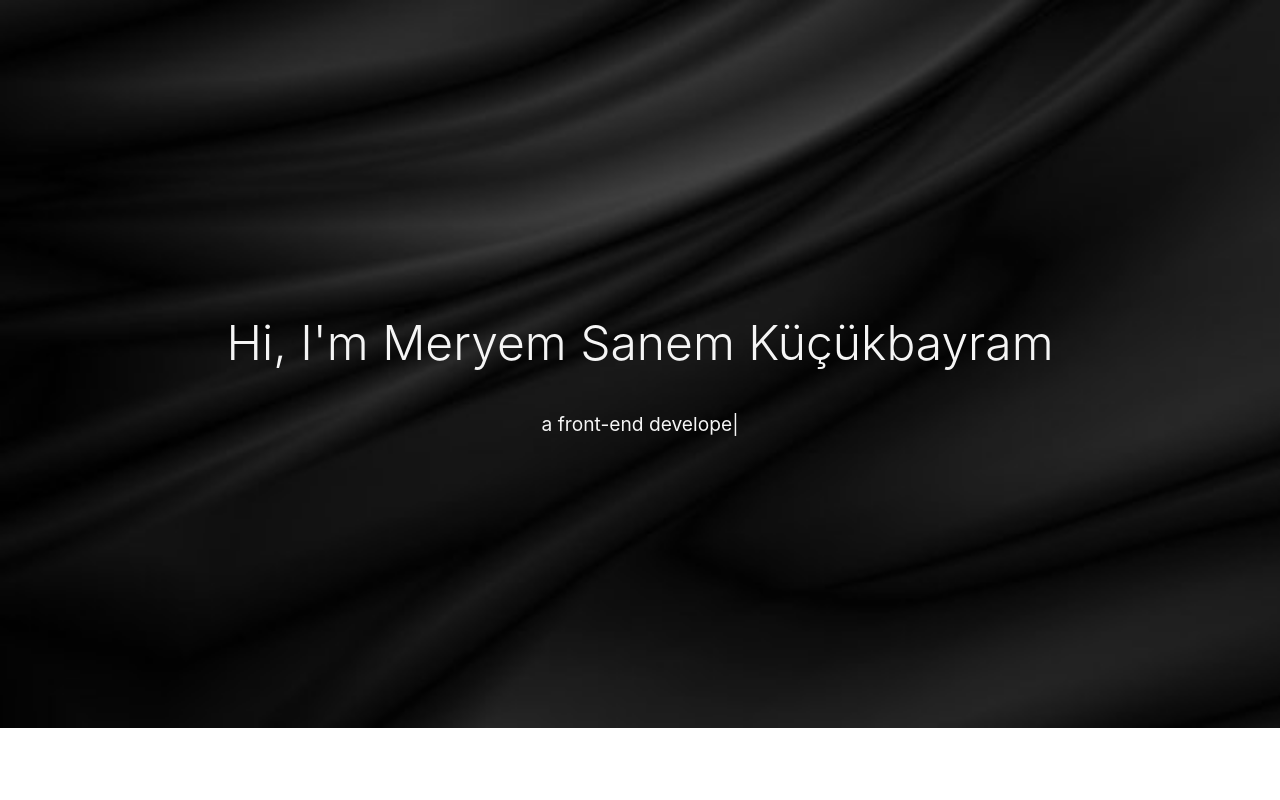
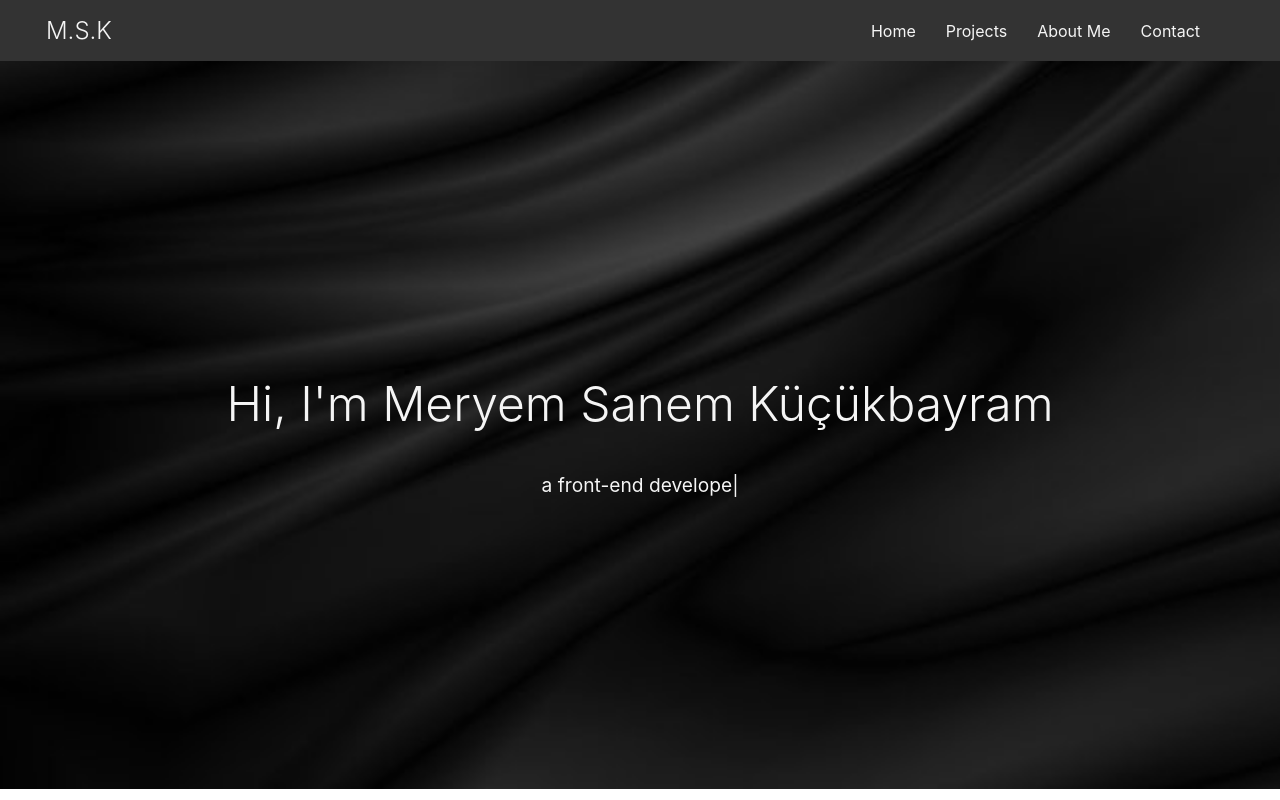
Before and after one commit to meryemsanem/my-portfolio, a React (Create React App) app: page / in a window 1280 px wide. Built offline with nearby package versions, Linux system fonts and the light colour scheme.

Commit message:
Update App.js

```diff
--- a/src/App.js
+++ b/src/App.js
@@ -1,10 +1,15 @@
 import React from 'react';
+import { BrowserRouter as Router } from 'react-router-dom';
 import Homepage from './components/Homepage';
+import Navigation from './components/Navigation';
 
 const App = () => (
-  <div className="App">
-    <Homepage />
-  </div>
+  <Router>
+    <div className="App">
+      <Navigation />
+      <Homepage />
+    </div>
+  </Router>
 );
 
 export default App;
```
